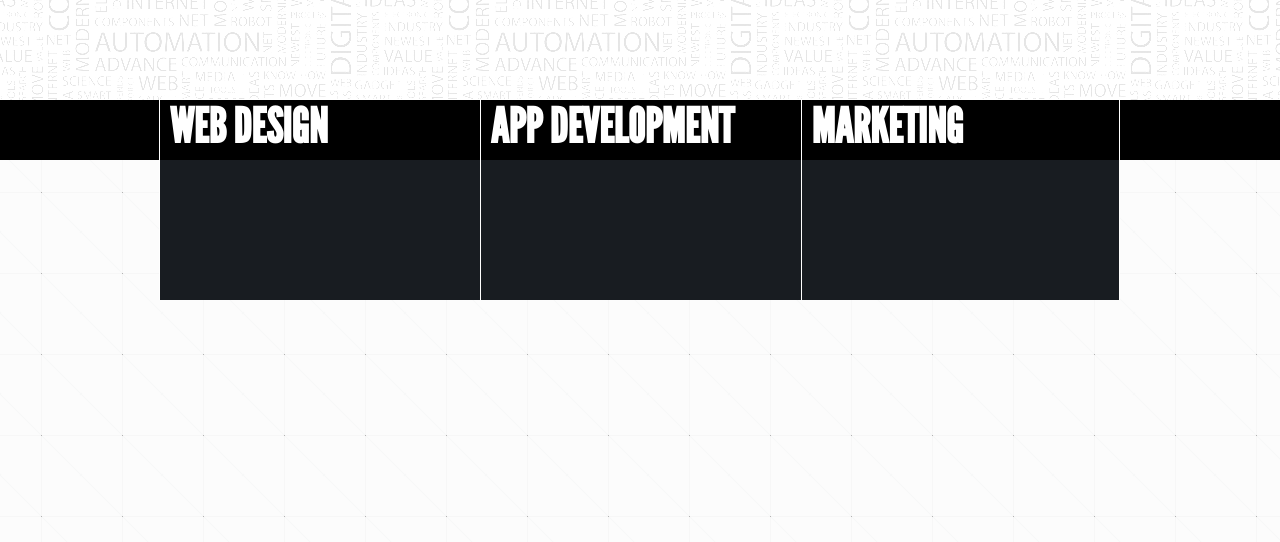
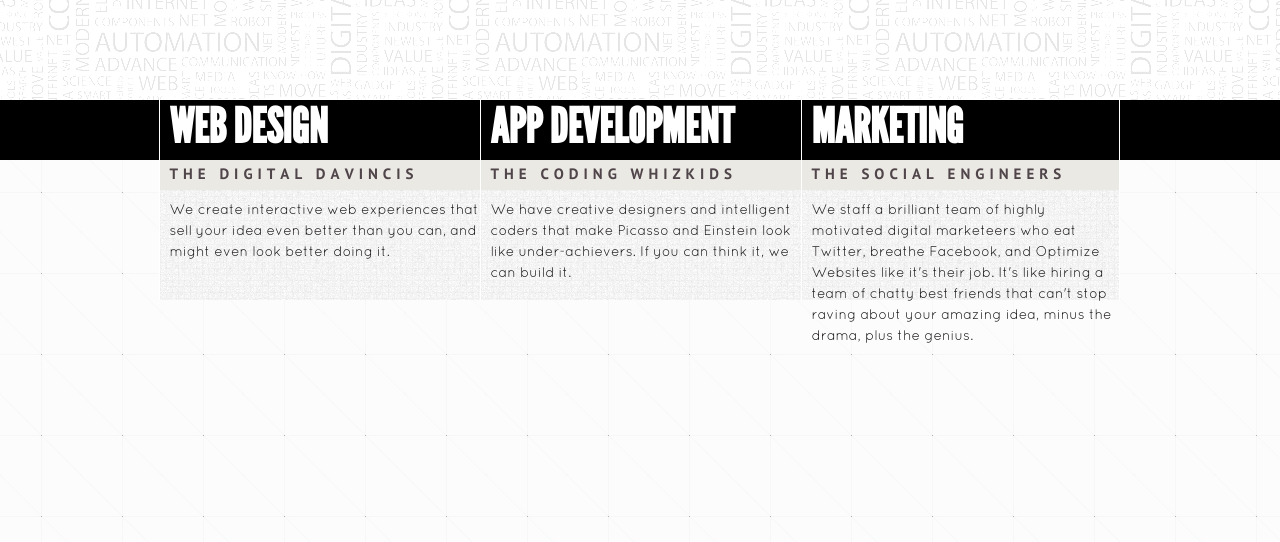
Before and after one commit to atomicflowtech/dev, a CodeIgniter app: page /AtomicFlowDev/ in a window 1280 px wide. Shown: the part 416-958 px from the top of the page. Run offline with CodeIgniter, Linux system fonts and the light colour scheme.

Commit message:
Adding copy to Home

```diff
--- a/application/views/home_view.php
+++ b/application/views/home_view.php
@@ -11,15 +11,21 @@
 
 			<div id="frontBoxes">
 				<div id="boxWeb" class="frontBox">
-					<header class="frontBoxHeader"><h3>Web Design</h3></span>
+					<header class="frontBoxHeader"><h3>Web Design</h3></header>
+						<h4 class="frontBoxSubHeader">The Digital DaVincis</h4>
+						<p>We create interactive web experiences that sell your idea even better than you can, and might even look better doing it.</p>
 						<a href="<?php echo site_url('skills');?>"></a>
 				</div>
 				<div id="boxTech" class="frontBox">
-					<header class="frontBoxHeader"><h3>App Development</h3></span>
+					<header class="frontBoxHeader"><h3>App Development</h3></header>
+					<h4 class="frontBoxSubHeader">The Coding Whizkids</h4>
+					<p>We have creative designers and intelligent coders that make Picasso and Einstein look like under-achievers. If you can think it, we can build it.</p>
 							<a href="<?php echo site_url('skills');?>"></a>
 				</div>
 				<div id="boxBusiness" class="frontBox">
-					<header class="frontBoxHeader"><h3>Marketing</h3></span>
+					<header class="frontBoxHeader"><h3>Marketing</h3></header>
+					<h4 class="frontBoxSubHeader">The Social Engineers</h4>
+					<p>We staff a brilliant team of highly motivated digital marketeers who eat Twitter, breathe Facebook, and Optimize Websites like it's their job. It's like hiring a team of chatty best friends that can't stop raving about your amazing idea, minus the drama, plus the genius.</p>
 							<a href="<?php echo site_url('skills');?>"></a>
 				</div>
 			</div>
--- a/css/styles.css
+++ b/css/styles.css
@@ -210,7 +210,7 @@ background-color:#000;
 .frontBox {
 	float:left;
 	/*background: #F9810B; orange*/
-	background-color: #181C21;
+	background: url("../images/backgrounds/freckles.png");;
 color:#FFF;
 border-color: #FFF;
 border-style: solid;
@@ -238,6 +238,28 @@ width:320px;
 	margin-left:10px;
 	text-align: left;
 	line-height: 48px;
+}
+
+.frontBoxSubHeader{
+	background-color:#EBE9E3;
+	letter-spacing:5px;
+	height:25px;
+	padding-top:5px;
+	padding-left:10px;
+	text-transform:uppercase;
+	font-size:15px;
+	color:#4F454A;
+	font-family: 'PTSansBold';
+}
+
+.frontBox p{
+	color:#181416;
+	margin-left:10px;
+	margin-top: 10px;
+	font-family: 'QuicksandBook';
+	font-size:14px;
+	line-height: 21px;
+
 }
 
 
```
Also changed, not shown: images/backgrounds/struckaxiom2 - Copy.png (added).
